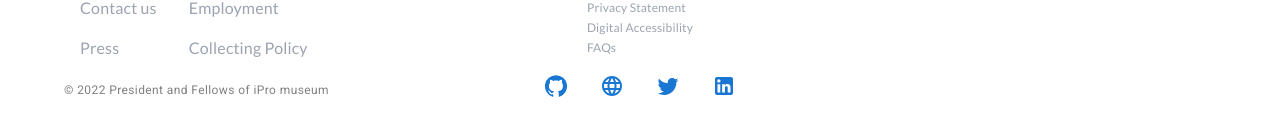
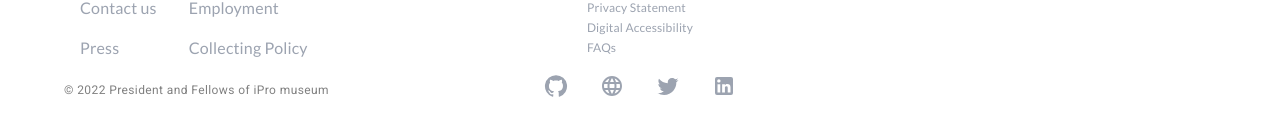
Before and after one commit to Azizkhuja/Exhibition, a React (Create React App) app: page / in a window 1280 px wide. Shown: the part 3655-3791 px from the top of the page. Built offline with nearby package versions, Linux system fonts and the light colour scheme.

Commit message:
APP-04 Wrap with styled component

```diff
--- a/src/components/Home/Footer/Footer.tsx
+++ b/src/components/Home/Footer/Footer.tsx
@@ -107,27 +107,33 @@ const Footer = () => {
             <Grid item>
               <List sx={{ display: "flex", padding: 0 }}>
                 <ListItem>
-                  <Link href="https://github.com/Azizkhuja" target="_blank">
+                  <LinkIcon href="https://github.com/Azizkhuja" target="_blank">
                     <GitHubIcon />
-                  </Link>
+                  </LinkIcon>
                 </ListItem>
                 <ListItem>
-                  <Link href="https://azeezkhujaev.netlify.app" target="_blank">
+                  <LinkIcon
+                    href="https://azeezkhujaev.netlify.app"
+                    target="_blank"
+                  >
                     <LanguageIcon />
-                  </Link>
+                  </LinkIcon>
                 </ListItem>
                 <ListItem>
-                  <Link href="https://twitter.com/aziz_ipro" target="_blank">
+                  <LinkIcon
+                    href="https://twitter.com/aziz_ipro"
+                    target="_blank"
+                  >
                     <TwitterIcon />
-                  </Link>
+                  </LinkIcon>
                 </ListItem>
                 <ListItem>
-                  <Link
+                  <LinkIcon
                     href="https://www.linkedin.com/in/azizkhujakhujaev"
                     target="_blank"
                   >
                     <LinkedInIcon />
-                  </Link>
+                  </LinkIcon>
                 </ListItem>
               </List>
             </Grid>
```
